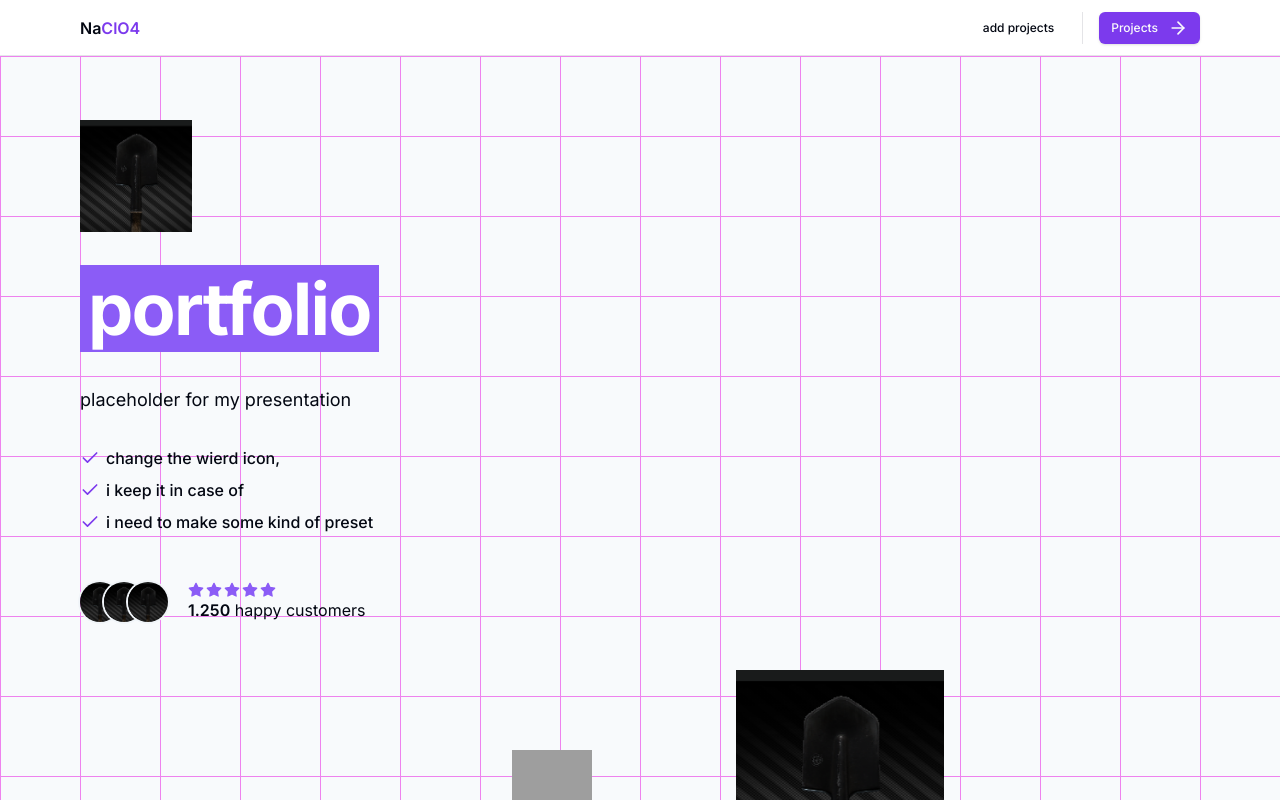
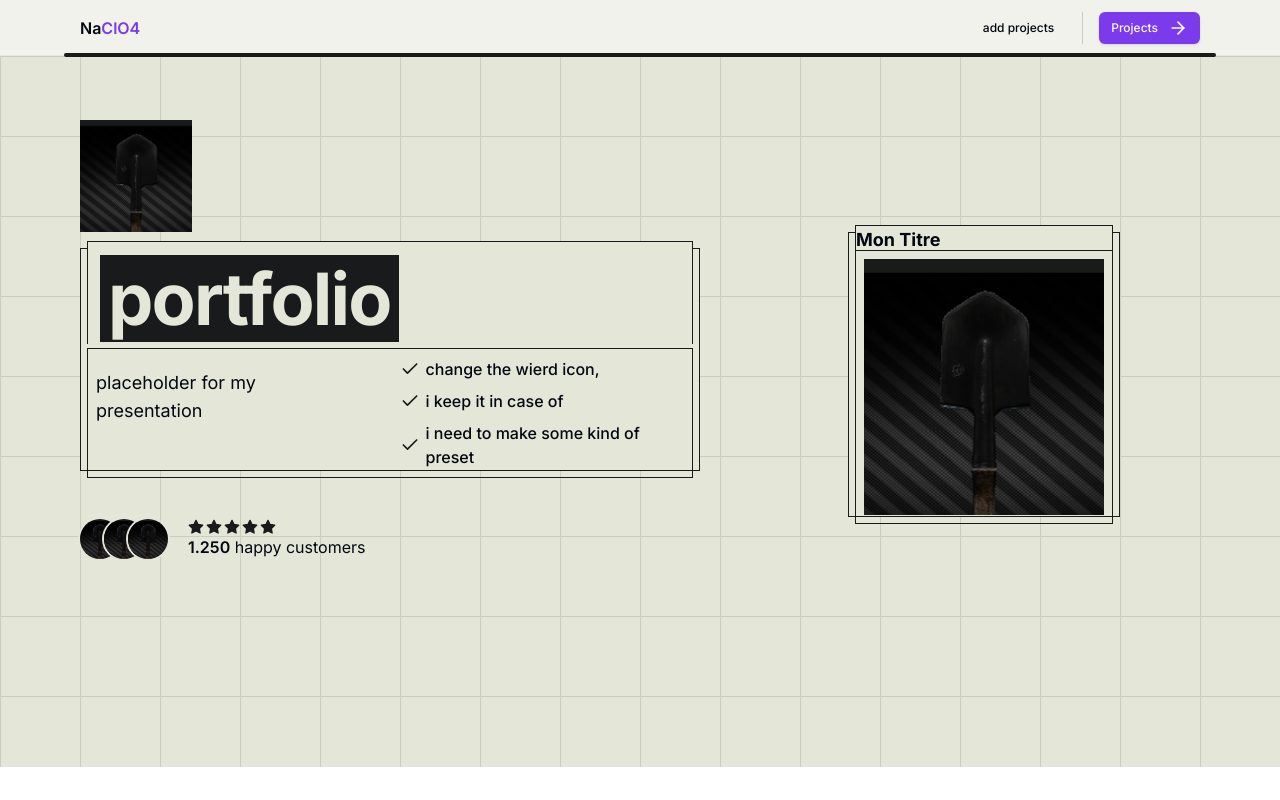
Before and after one commit to balded1ams/portfolio, a Next.js app: page / in a window 1280 px wide. Shown: the top 800 px of the page. Built offline with nearby package versions, Linux system fonts and the light colour scheme; grey boxes are pictures that could not be loaded.

Commit message:
redef-Portfolio

```diff
--- a/src/app/globals.css
+++ b/src/app/globals.css
@@ -64,7 +64,7 @@
     .bg-grid {
       background-size: 80px 80px;
       background-image:
-        linear-gradient(to right, violet 1px, transparent 1px),
-        linear-gradient(to bottom, violet  1px, transparent 1px);
+        linear-gradient(to right, #caccc0 1px, transparent 1px),
+        linear-gradient(to bottom, #caccc0 1px, transparent 1px);
     }
   }
--- a/src/app/page.tsx
+++ b/src/app/page.tsx
@@ -7,55 +7,58 @@ import PixelBox from "@/components/PixelBox";
 
 export default function Home() {
   return (
-    <div className='bg-slate-50 grainy-light'>
+    <div className='bg-[#e4e6d8] grainy-light'>
       <section className="bg-grid">
         <MaxWidthWrapper className='pb-24 pt-10 lg:grid lg:grid-cols-3 sm:pb-32 lg:gap-x-0 xl:gap-x-8 lg:pt-24 xl:pt-32 lg:pb-52'>
-          <div className='col-span-2 px-6 lg:px-0 lg:pt-4'>
+          <div className='col-span-2   px-6 lg:px-0 lg:pt-4'>
             <div className='relative mx-auto text-center lg:text-left flex flex-col items-center lg:items-start'>
               <div className='absolute w-28 left-0 -top-20 hidden lg:block'>
                 <img src='icon-1.png' className='w-full' />
               </div>
-              <h1 className='relative w-fit tracking-tight text-balance mt-16 font-bold !leading-tight text-gray-900 text-5xl md:text-6xl lg:text-7xl'>
+              <PixelBox Title={
+                <h1 className='relative w-fit tracking-tight text-balance m-3 font-bold !leading-tight text-gray-900 text-5xl md:text-6xl lg:text-7xl'>
                   {' '}
-                <span className='bg-violet-500 px-2 text-white'>portfolio</span>{' '}
+                  <span className='bg-[#191a1c] px-2 text-[#e4e6d8]'>portfolio</span>{' '}
+                </h1>
+              } className={"bg-[#e4e6d8]"}>
 
-              </h1>
-              <p className='mt-8 text-lg lg:pr-10 max-w-prose text-center lg:text-left text-balance md:text-wrap'>
+                <p className='-mt-8 text-lg lg:pr-10 max-w-prose text-left lg:text-left text-balance md:text-wrap'>
                   placeholder for my presentation
                 </p>
 
-              <ul className='mt-8 space-y-2 text-left font-medium flex flex-col items-center sm:items-start'>
+                <ul className=' space-y-2 text-left font-medium flex flex-col items-center sm:items-start'>
                   <div className='space-y-2'>
                     <li className='flex gap-1.5 items-center text-left'>
-                    <Check className='h-5 w-5 shrink-0 text-violet-600' />
+                      <Check className='h-5 w-5 shrink-0 text-[#191a1c]' />
                       change the wierd icon,
                     </li>
                     <li className='flex gap-1.5 items-center text-left'>
-                    <Check className='h-5 w-5 shrink-0 text-violet-600' />
+                      <Check className='h-5 w-5 shrink-0 text-[#191a1c]' />
                       i keep it in case of
                     </li>
                     <li className='flex gap-1.5 items-center text-left'>
-                    <Check className='h-5 w-5 shrink-0 text-violet-600' />
+                      <Check className='h-5 w-5 shrink-0 text-[#191a1c]' />
                       i need to make some kind of preset
                     </li>
                   </div>
               </ul>
+              </PixelBox>
 
               <div className='mt-12 flex flex-col sm:flex-row items-center sm:items-start gap-5'>
                 <div className='flex -space-x-4'>
                   <img
-                    className='inline-block h-10 w-10 rounded-full ring-2 ring-slate-100'
+                    className='inline-block h-10 w-10 rounded-full ring-2 ring-[#e4e6d8]'
                     src='icon-2.png'
                     alt='user image'
                   />
                   <img
-                    className='inline-block h-10 w-10 rounded-full ring-2 ring-slate-100'
+                    className='inline-block h-10 w-10 rounded-full ring-2 ring-[#e4e6d8]'
                     src='icon-2.png'
                     alt='user image'
                   />
                   {/* if the image doesn't look right, can use "object-cover to make it apear more natural"*/}
                   <img
-                    className='inline-block h-10 w-10 rounded-full ring-2 ring-slate-100'
+                    className='inline-block h-10 w-10 rounded-full ring-2 ring-[#e4e6d8]'
                     src='icon-2.png'
                     alt='user image'
                   />
@@ -63,11 +66,11 @@ export default function Home() {
 
                 <div className="flex flex-col justify-between items-center sm:items-start">
                   <div className="flex gap-0.5">
-                    <Star className='h-4 w-4 text-violet-500 fill-violet-500'/>
-                    <Star className='h-4 w-4 text-violet-500 fill-violet-500'/>
-                    <Star className='h-4 w-4 text-violet-500 fill-violet-500'/>
-                    <Star className='h-4 w-4 text-violet-500 fill-violet-500'/>
-                    <Star className='h-4 w-4 text-violet-500 fill-violet-500'/>
+                    <Star className='h-4 w-4 text-[#191a1c] fill-[#191a1c]'/>
+                    <Star className='h-4 w-4 text-[#191a1c] fill-[#191a1c]'/>
+                    <Star className='h-4 w-4 text-[#191a1c] fill-[#191a1c]'/>
+                    <Star className='h-4 w-4 text-[#191a1c] fill-[#191a1c]'/>
+                    <Star className='h-4 w-4 text-[#191a1c] fill-[#191a1c]'/>
                   </div>
 
                   <p>
@@ -78,15 +81,7 @@ export default function Home() {
             </div>
           </div>
 
-          <div className='col-span-full w-full flex justify-center px-8 sm:px-16 md:px-0 mt-32 lg-mt-20 h-fit'>
-            <div className="relative m:max-w-xl">
-              <img src="/icon-1.png" className="absolute w-40 md:w-52 left-56 -top-20 select-none hidden sm:block lg:hidden xl:block" />
-              <img src="/line.png" className="abbsolute w-20 -left-6 -bottom-6" />
-              <Phone className="w-64" imgSrc = "/icon-1.png"/>
-            </div>
-          </div>
-
-          <PixelBox Title="portfolio" className="bg-slate-100" >
+          <PixelBox Title={<h1 className="text-lg font-bold ">Mon Titre</h1>} className="bg-[#e4e6d8] ">
             <div>
               <img src="/icon-1.png" className="h-64" />
             </div>
--- a/src/components/Navbar.tsx
+++ b/src/components/Navbar.tsx
@@ -5,9 +5,9 @@ import { ArrowRight } from "lucide-react"
 
 const NavBar  = () => {
     return(
-        <nav className='sticky z-[100] h-14 inset-x-0 top-0 w-full border-b border-gray-200 bg-white/75 backdrop-blur-lg transition-all'>
+        <nav className='sticky z-[100] h-14 inset-x-0 top-0 w-full border-b bg-[#e4e6d8] bg-opacity-50 backdrop-blur-lg transition-all'>
             <MaxWidthWrapper>
-                <div className='flex h-14 items-center justify-between border-b border-zinc-200'>
+                <div className='flex h-14 items-center justify-between'>
                 <Link href='/' className='flex z-40 font-semibold'>
                     Na<span className='text-violet-600'>ClO4</span>
                 </Link>
@@ -23,7 +23,7 @@ const NavBar  = () => {
                         add projects
                         </Link>
 
-                        <div className='h-8 w-px bg-zinc-200 hidden sm:block' />
+                        <div className='h-8 w-px bg-[#caccc0] hidden sm:block' />
 
                         <Link
                         href='/configure/upload'
@@ -38,6 +38,7 @@ const NavBar  = () => {
                 </div>
                 </div>
             </MaxWidthWrapper>
+            <hr className="w-[90%] h-1 -my-0.5 mx-auto bg-[#191a1c] border-0 rounded dark:[#e4e6d8]"/>
         </nav>
     )
 }
--- a/src/components/PixelBox.tsx
+++ b/src/components/PixelBox.tsx
@@ -7,28 +7,29 @@ const PixelBox = ({
     className,
     children
 }: {
-    Title: String,
+    Title: ReactNode,
     className?: String
     children: ReactNode
 }) => {
-    return <div className={
+    return <div className="mt-12">
+        <div className={
             cn(
-            "relative w-fit h-min px-1.5 border border-purple-500 mt-10",
+                "relative w-fit h-min px-1.5 border border-[#191a1c]",
                 className
             )}>
                 <div className={
                     cn(
-                    "h-min w-cover mb-1 -mt-2 border-x border-t-[1px] border-purple-500",
+                        "h-min w-cover mb-1 -mt-2 border-x border-t-[1px] border-[#191a1c]",
                         className
                     )}>
                         {Title}
                 </div>
                 <div className={
                     cn(
-                    "relative -m-2 p-2 translate-x-2 flex justify-center items-center h-min w-full border border-purple-500",
-                    className
+                        "relative -m-2 p-2 translate-x-2 flex justify-center items-center h-min w-full border border-[#191a1c]",
                         )}>
                     {children}
+                </div>
             </div>
         </div>
 }
```
Lines whose indentation alone changed are shown as unchanged.
